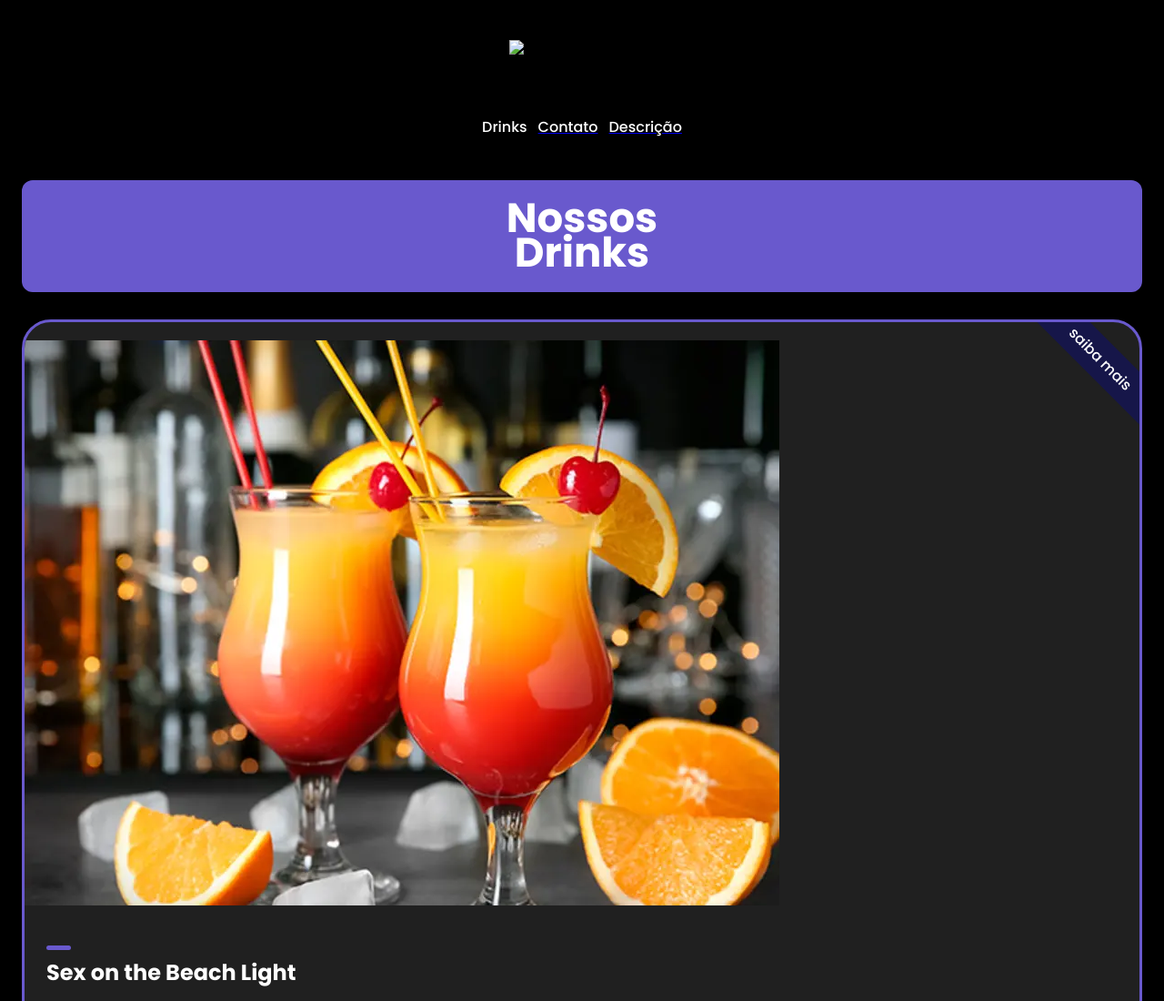
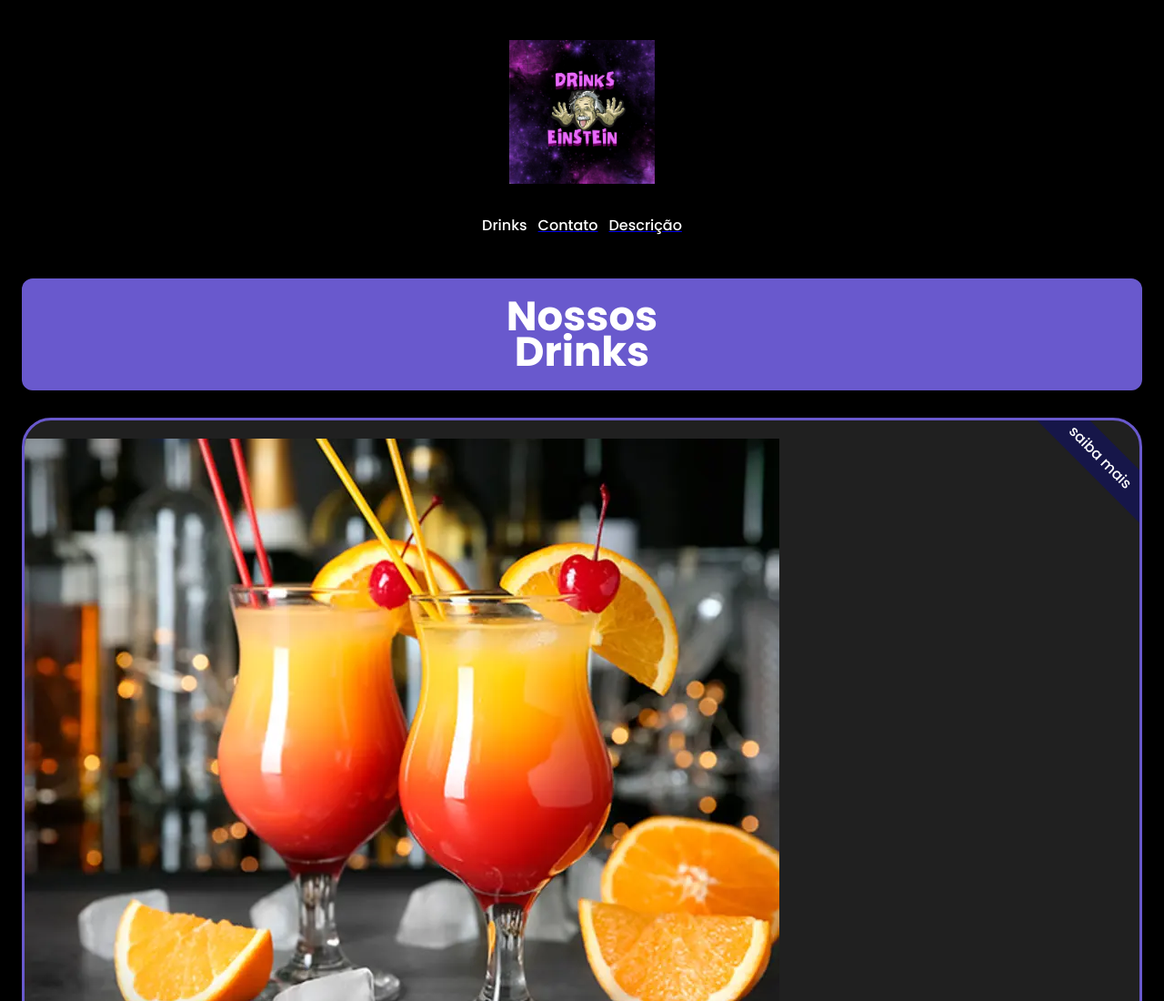
Before and after one commit to plutoandprogramation/coquetel-inteligente, a plain HTML site: page index.html in a window 1280 px wide. Shown: the top 1100 px of the page at 91% size. Drawn offline with Linux system fonts and the light colour scheme.

Commit message:
Update index.html

```diff
--- a/index.html
+++ b/index.html
@@ -18,7 +18,7 @@
 
     <header>
 
-        <img class="logo-senac" src="Coquetel inteligente.jpg" alt="Logo marca do Senac">
+        <img class="logo-senac" src="IMG-20230525-WA0009.jpg" alt="Logo marca do Senac">
         <ul class="lista-botoes">
 
 
```
